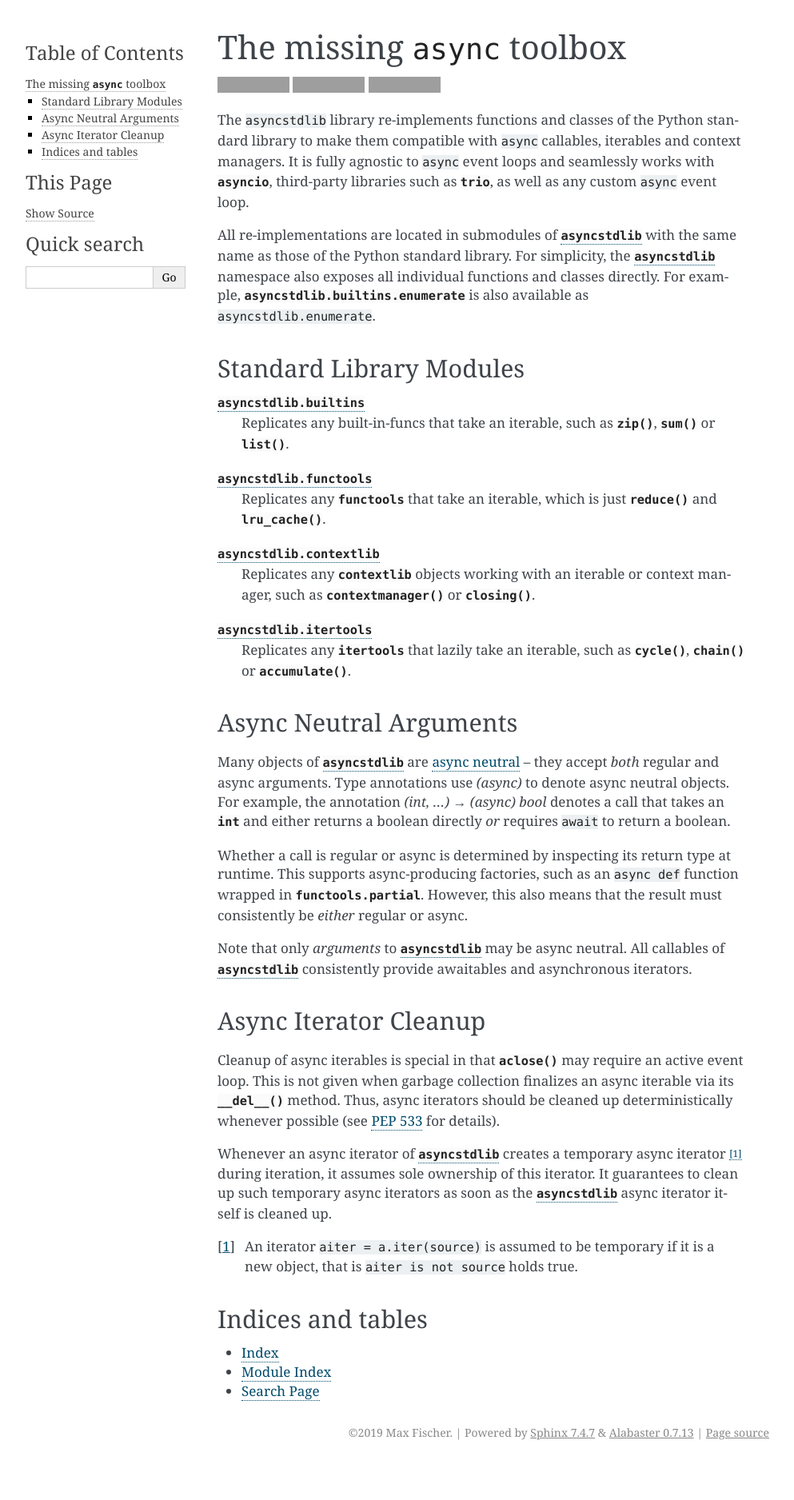
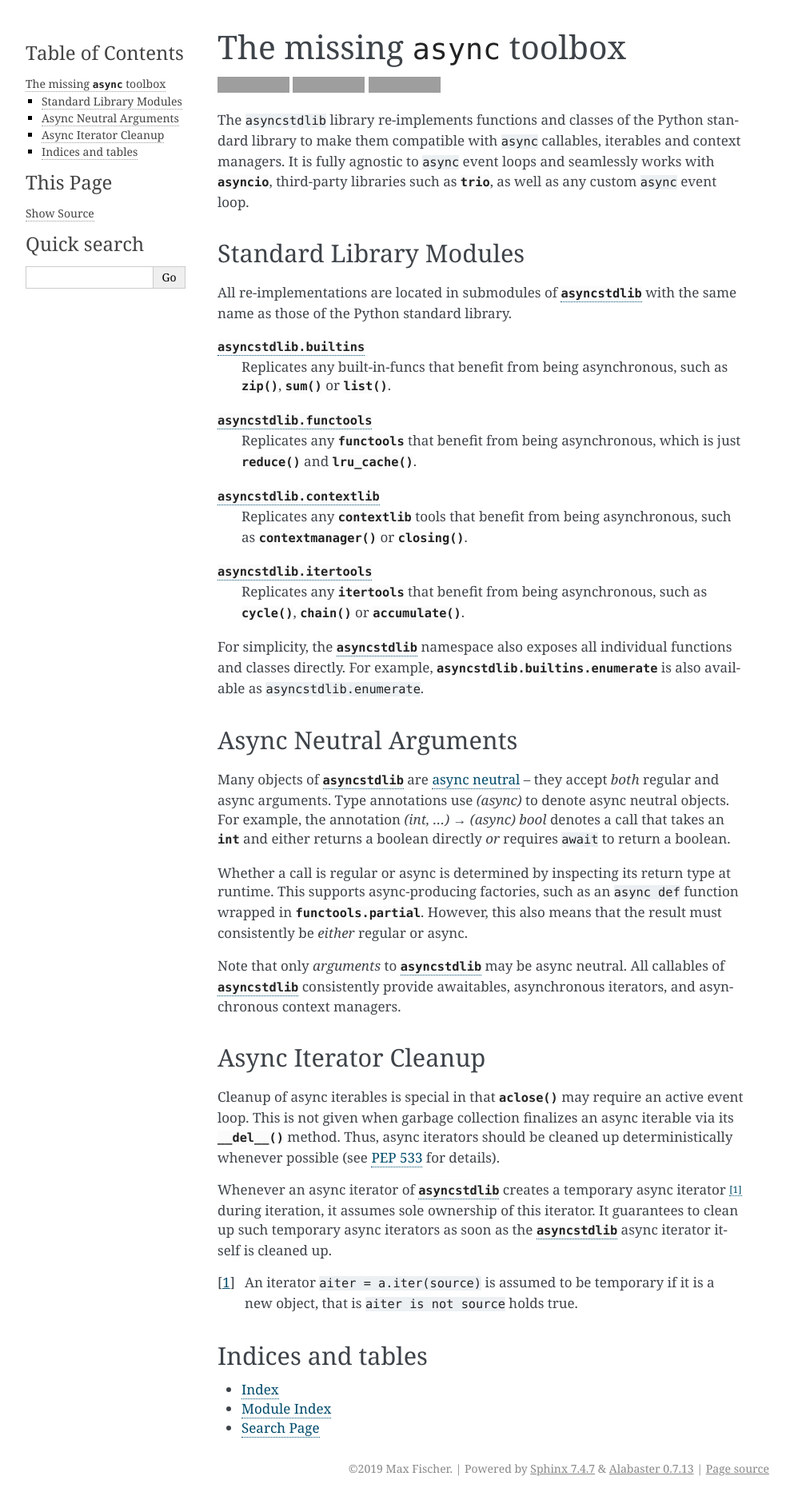
Before and after one commit to maxfischer2781/asyncstdlib, a Sphinx documentation site: the page built from docs/index.rst, in a window 1280 px wide. Shown: the whole page at 80% size, without its empty margins (148-1141 px from the left). Built offline with Sphinx 7.4.7, drawn with Linux system fonts in a browser that asks for light colours; formulas are drawn with MathJax 3; before the commit the page ends 1831 px from its top, so only the background shows below that; grey boxes are pictures that could not be loaded.

Commit message:
reformulated docs index

```diff
--- a/docs/index.rst
+++ b/docs/index.rst
@@ -39,37 +39,37 @@ It is fully agnostic to ``async`` event loops and seamlessly works with
 :py:mod:`asyncio`, third-party libraries such as :py:mod:`trio`, as well as
 any custom ``async`` event loop.
 
+Standard Library Modules
+========================
+
 All re-implementations are located in submodules of :py:mod:`asyncstdlib`
 with the same name as those of the Python standard library.
+
+:py:mod:`asyncstdlib.builtins`
+    Replicates any :ref:`built-in-funcs` that benefit from being asynchronous,
+    such as :py:func:`~asyncstdlib.builtins.zip`, :py:func:`~asyncstdlib.builtins.sum`
+    or :py:func:`~asyncstdlib.builtins.list`.
+
+:py:mod:`asyncstdlib.functools`
+    Replicates any :py:mod:`functools` that benefit from being asynchronous,
+    which is just :py:func:`~asyncstdlib.functools.reduce`
+    and :py:func:`~asyncstdlib.functools.lru_cache`.
+
+:py:mod:`asyncstdlib.contextlib`
+    Replicates any :py:mod:`contextlib` tools that benefit from being asynchronous,
+    such as :py:func:`~asyncstdlib.contextlib.contextmanager` or
+    :py:func:`~asyncstdlib.contextlib.closing`.
+
+:py:mod:`asyncstdlib.itertools`
+    Replicates any :py:mod:`itertools` that benefit from being asynchronous,
+    such as :py:func:`~asyncstdlib.itertools.cycle`,
+    :py:func:`~asyncstdlib.itertools.chain`
+    or :py:func:`~asyncstdlib.itertools.accumulate`.
+
 For simplicity, the :py:mod:`asyncstdlib` namespace also exposes all individual
 functions and classes directly.
 For example, :py:mod:`asyncstdlib.builtins.enumerate` is also available
 as ``asyncstdlib.enumerate``.
-
-Standard Library Modules
-========================
-
-:py:mod:`asyncstdlib.builtins`
-    Replicates any :ref:`built-in-funcs` that take an :term:`iterable`,
-    such as :py:func:`~asyncstdlib.builtins.zip`, :py:func:`~asyncstdlib.builtins.sum`
-    or :py:func:`~asyncstdlib.builtins.list`.
-
-:py:mod:`asyncstdlib.functools`
-    Replicates any :py:mod:`functools` that take an :term:`iterable`,
-    which is just :py:func:`~asyncstdlib.functools.reduce`
-    and :py:func:`~asyncstdlib.functools.lru_cache`.
-
-:py:mod:`asyncstdlib.contextlib`
-    Replicates any :py:mod:`contextlib` objects working with an :term:`iterable`
-    or :term:`context manager`,
-    such as :py:func:`~asyncstdlib.contextlib.contextmanager` or
-    :py:func:`~asyncstdlib.contextlib.closing`.
-
-:py:mod:`asyncstdlib.itertools`
-    Replicates any :py:mod:`itertools` that lazily take an :term:`iterable`,
-    such as :py:func:`~asyncstdlib.itertools.cycle`,
-    :py:func:`~asyncstdlib.itertools.chain`
-    or :py:func:`~asyncstdlib.itertools.accumulate`.
 
 Async Neutral Arguments
 =======================
@@ -90,8 +90,9 @@ regular or async.
 
 Note that only *arguments* to :py:mod:`asyncstdlib` may be async neutral.
 All callables of :py:mod:`asyncstdlib` consistently provide
-:term:`awaitables <awaitable>` and
-:term:`asynchronous iterators <asynchronous iterator>`.
+:term:`awaitables <awaitable>`,
+:term:`asynchronous iterators <asynchronous iterator>`, and
+:term:`asynchronous context managers <asynchronous context manager>`.
 
 Async Iterator Cleanup
 ======================
@@ -111,7 +112,6 @@ the :py:mod:`asyncstdlib` async iterator itself is cleaned up.
 
 .. _PEP 533: https://www.python.org/dev/peps/pep-0533/
 
-
 Indices and tables
 ==================
 
```
